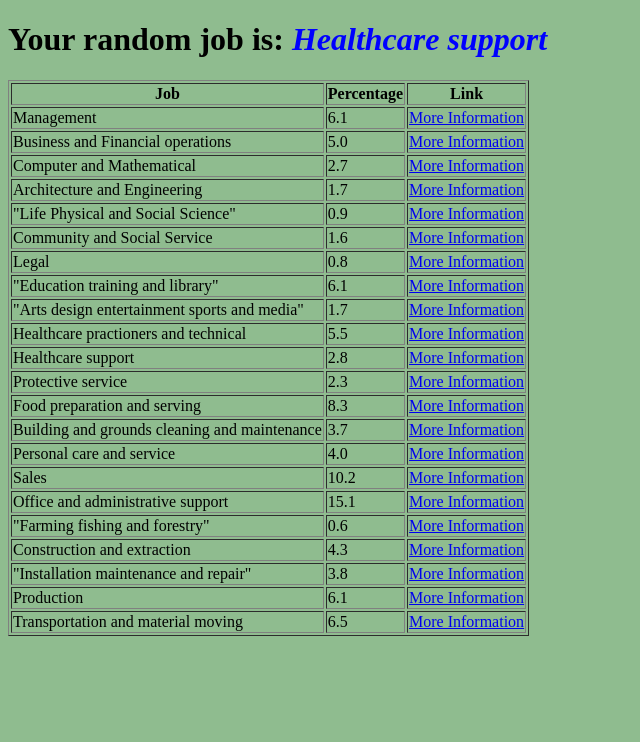
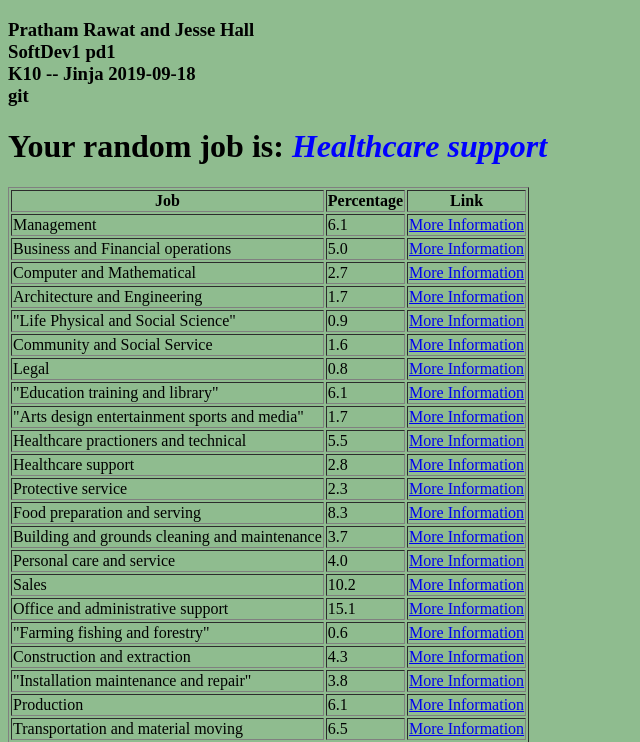
Before and after one commit to EvilJesster/BuisnessCasual, a Flask app: page /occupyflaskst in a window 1280 px wide. Shown: the top 742 px of the page, without its empty margins (0-640 px from the left). Run offline with Flask 2, Linux system fonts and the light colour scheme.

Commit message:
Update with heading

```diff
--- a/Flask Basics/app.py
+++ b/Flask Basics/app.py
@@ -1,6 +1,6 @@
 # Pratham Rawat & Jesse Hall
 # SoftDev1 pd1
-# K<n> -- Jinja Tuning
+# K10 -- Jinja Tuning
 # 2019-09-18
 
 from flask import Flask, render_template
--- a/Flask Basics/templates/jobs.html
+++ b/Flask Basics/templates/jobs.html
@@ -4,6 +4,11 @@
 		<title>Jobs</title>
 	</head>
 	<body bgcolor="DarkSeaGreen">
+        <h3>
+            Pratham Rawat and Jesse Hall <br>
+            SoftDev1 pd1 <br>
+            K10 -- Jinja 2019-09-18 <br>git
+        </h3>
         <h1> Your random job is: <i style="color:blue">{{ randomJob }}</i></h1>
         <table border="1">
             <tr>
```
